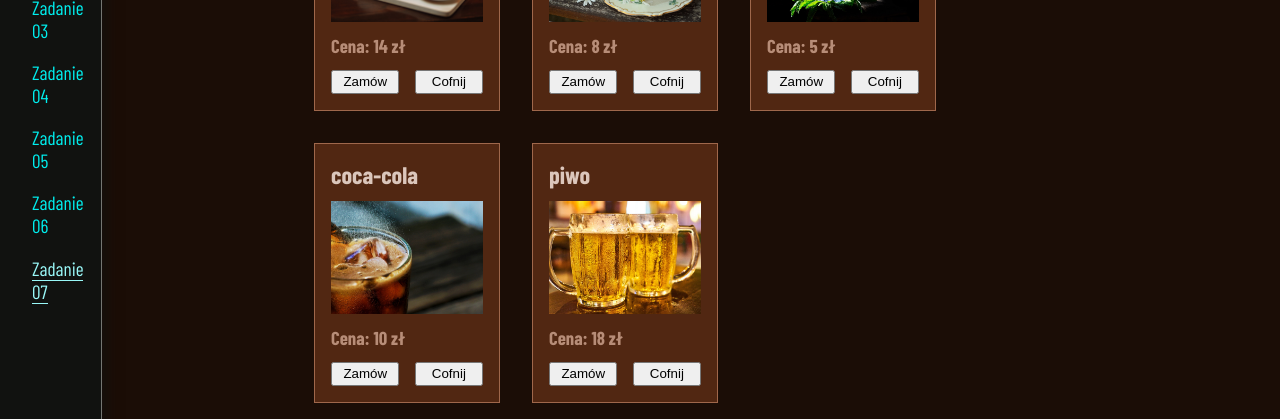
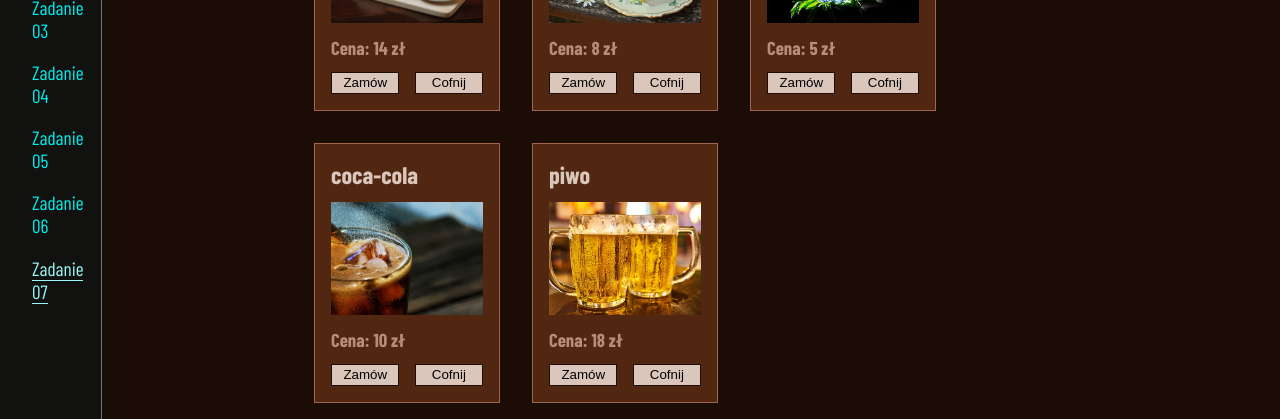
Before and after one commit to Scorpion19702022/MyReact_App001, a React (Create React App) app: page /Task07 in a window 1280 px wide. Shown: the part 385-804 px from the top of the page. Built offline with nearby package versions, Linux system fonts and the light colour scheme; a web font is replaced by a local one.

Commit message:
add styles for buttons

```diff
--- a/src/Components/Task07/Task07cafe.module.css
+++ b/src/Components/Task07/Task07cafe.module.css
@@ -88,4 +88,13 @@
 .menu_btn {
 	width: 45%;
 	padding: 0.2em;
+	background-color: var(--color-coffee02);
+	border: 0.04em solid var(--color-coffee09);
+	cursor: pointer;
+	transition: all 0.3s ease-in-out;
 }
+
+.menu_btn:hover {
+	background-color: var(--color-coffee08);
+	color: var(--color-coffee02);
+}
```
